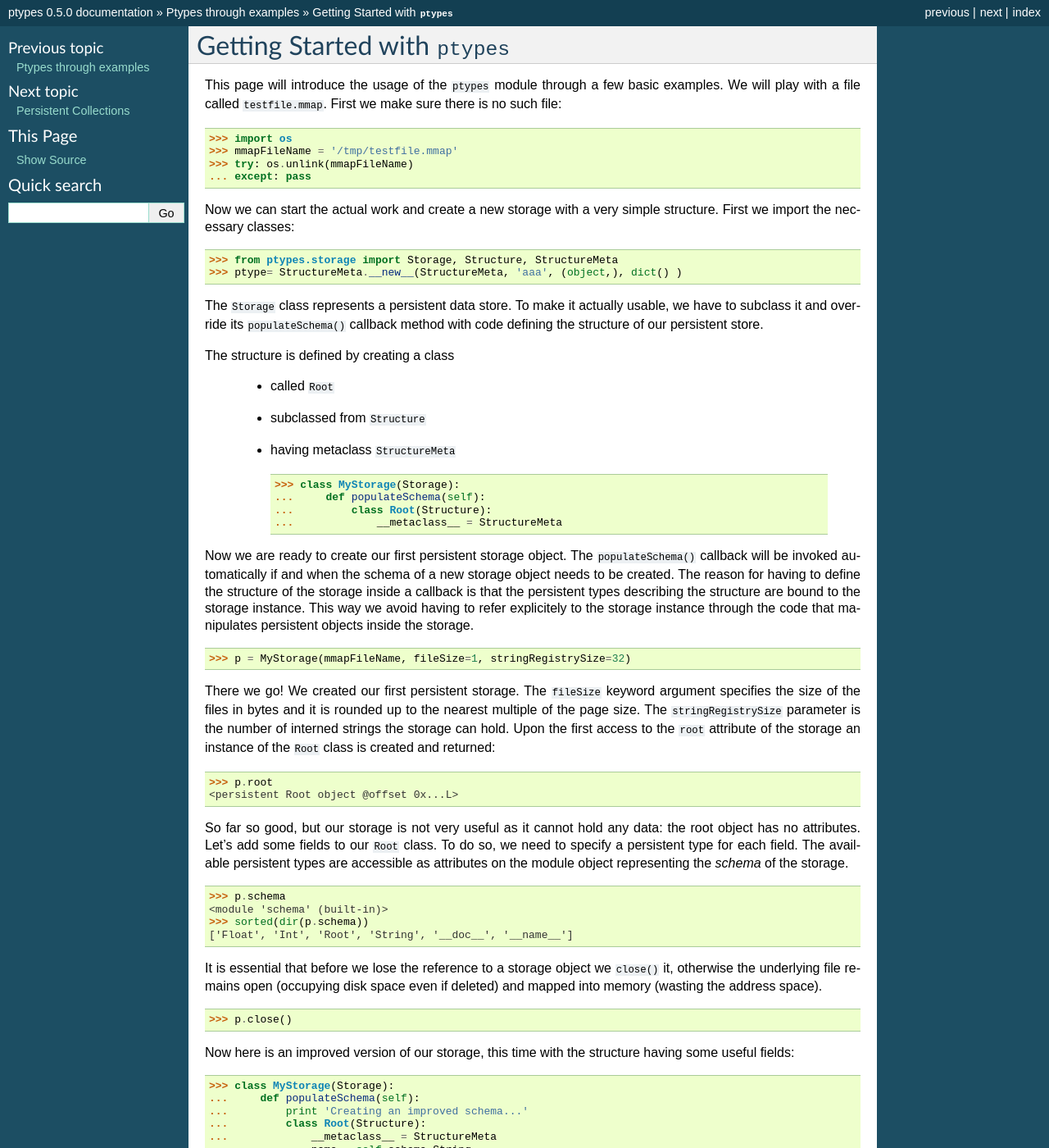
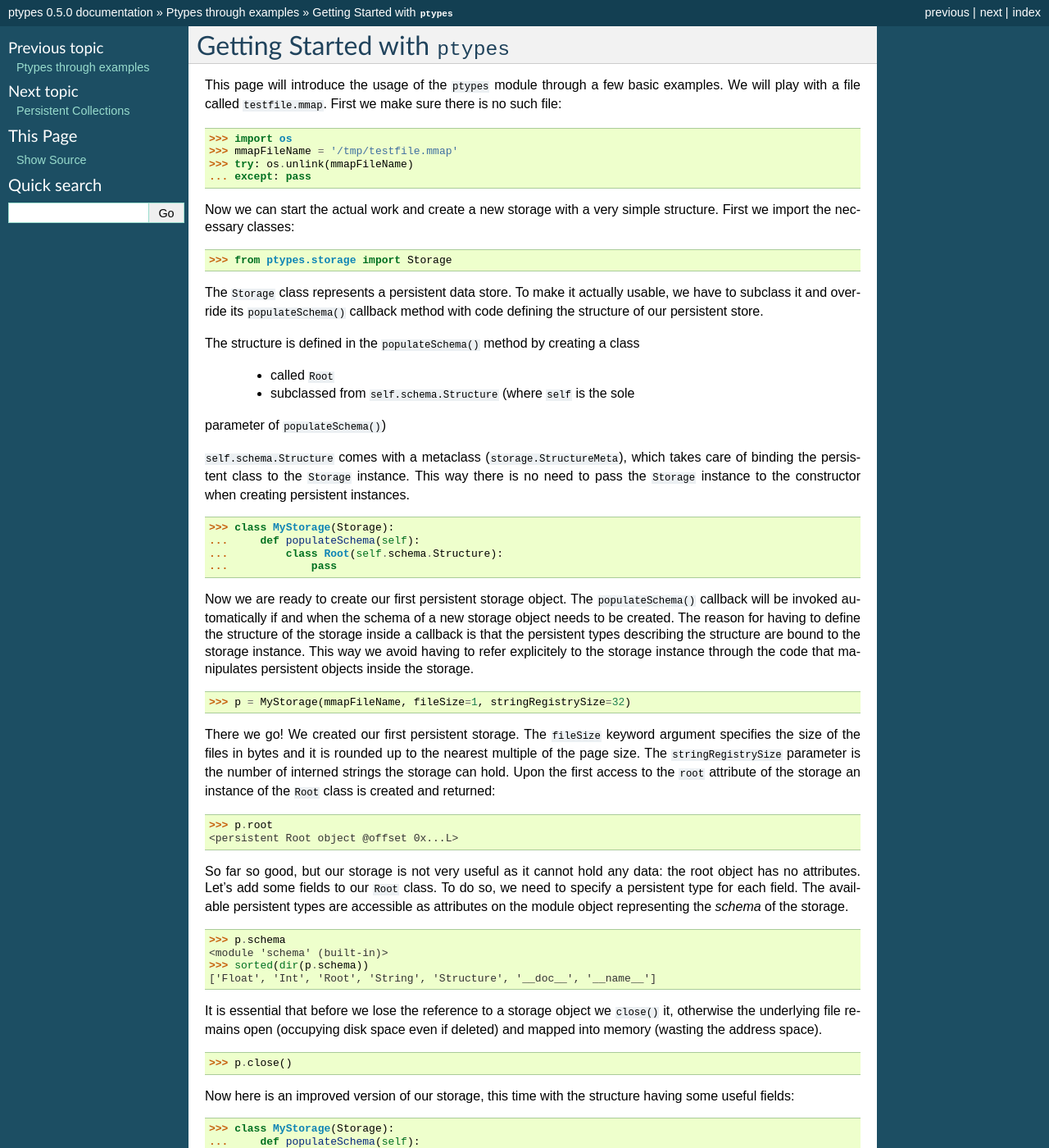
Before and after one commit to AmadeusITGroup/python-ptypes, a Sphinx documentation site: the page built from doc/storage.rst, in a window 1280 px wide and 1400 px high. Shown: the whole window at 82% size. Built offline with Sphinx 7.4.7, drawn with Linux system fonts in a browser that asks for light colours; formulas are drawn with MathJax 3; some of the changed text lies outside the part shown.

Commit message:
No need for __metaclass__ = StructureMeta

```diff
--- a/doc/buffer.rst
+++ b/doc/buffer.rst
@@ -15,14 +15,13 @@ We will play with a file called ``testfile.mmap``. First we make sure there is n
 Now we can start the actual work and create a new storage for the persistent buffers.
 First we import the necessary classes:
 
-      >>> from ptypes.storage import Storage, Structure, StructureMeta
+      >>> from ptypes.storage import Storage
       >>> from ptypes.buffer import Buffer
 
       >>> class MyStorage(Storage):
       ...     def populateSchema(self):
       ...         MyBuffer = self.define( Buffer )
-      ...         class Root(Structure):
-      ...             __metaclass__ = StructureMeta
+      ...         class Root(self.schema.Structure):
       ...             myBuffer = MyBuffer
       >>> p = MyStorage(mmapFileName, fileSize=16000, stringRegistrySize=32)
 
--- a/doc/storage.rst
+++ b/doc/storage.rst
@@ -13,23 +13,28 @@ We will play with a file called ``testfile.mmap``. First we make sure there is n
 Now we can start the actual work and create a new storage with a very simple structure.
 First we import the necessary classes:
 
-   >>> from ptypes.storage import Storage, Structure, StructureMeta
-   >>> ptype= StructureMeta.__new__(StructureMeta, 'aaa', (object,), dict() )
+   >>> from ptypes.storage import Storage
 
 The ``Storage`` class represents a persistent data store. To make it actually usable, we have to
 subclass it and override its ``populateSchema()`` callback method with code defining the structure
 of our persistent store.
 
-The structure is defined by creating a class
+The structure is defined in the ``populateSchema()`` method by creating a
+class
 
  * called ``Root``
- * subclassed from ``Structure``
- * having metaclass ``StructureMeta``
+ * subclassed from ``self.schema.Structure`` (where ``self`` is the sole
+parameter of ``populateSchema()``)
+
+``self.schema.Structure`` comes with a metaclass (``storage.StructureMeta``),
+which takes care of binding the persistent class to the ``Storage`` instance.
+This way there is no need to pass the ``Storage`` instance to the constructor
+when creating persistent instances.
 
       >>> class MyStorage(Storage):
       ...     def populateSchema(self):
-      ...         class Root(Structure):
-      ...             __metaclass__ = StructureMeta
+      ...         class Root(self.schema.Structure):
+      ...             pass
 
 Now we are ready to create our first persistent storage object.
 The ``populateSchema()`` callback will be invoked automatically if and when the schema of a new storage
@@ -58,7 +63,7 @@ representing the *schema* of the storage.
       >>> p.schema
       <module 'schema' (built-in)>
       >>> sorted(dir(p.schema))
-      ['Float', 'Int', 'Root', 'String', '__doc__', '__name__']
+      ['Float', 'Int', 'Root', 'String', 'Structure', '__doc__', '__name__']
 
 It is essential that before we lose the reference to a storage object we ``close()`` it,
 otherwise the underlying file remains open (occupying disk space even if deleted) and
@@ -71,8 +76,7 @@ Now here is an improved version of our storage, this time with the structure hav
       >>> class MyStorage(Storage):
       ...     def populateSchema(self):
       ...         print 'Creating an improved schema...'
-      ...         class Root(Structure):
-      ...             __metaclass__ = StructureMeta
+      ...         class Root(self.schema.Structure):
       ...             name = self.schema.String
       ...             age = self.schema.Int
       ...             weight = self.schema.Float
@@ -213,8 +217,7 @@ which will actually create the new persistent type. Let's see this through an ex
       ...
       ...     def populateSchema(self):
       ...
-      ...         class Agent(Structure):
-      ...             __metaclass__ = StructureMeta
+      ...         class Agent(self.schema.Structure):
       ...             name = self.schema.String
       ...             age = self.schema.Int
       ...             weight = self.schema.Float
@@ -222,8 +225,7 @@ which will actually create the new persistent type. Let's see this through an ex
       ...         self.define( List('ListOfAgents')[Agent] )
       ...         self.define( Dict('AgentsByName')[self.schema.String, Agent] )
       ...
-      ...         class Root(Structure):
-      ...             __metaclass__ = StructureMeta
+      ...         class Root(self.schema.Structure):
       ...             agents = self.schema.ListOfAgents
       ...             agentsByName = self.schema.AgentsByName
 
@@ -236,7 +238,7 @@ Before we access the persistent list or dict, we need to create them:
 
 Now we can store at least 13 agents by their names and ages (the actual limits may be higher).
 Note that while the root object was created automatically on the first access to ``p.root``,
-all other Structure instances have to be created explicitly. Specifying keyword arguments
+all other ``Structure`` instances have to be created explicitly. Specifying keyword arguments
 as constructor parameters allows for the immediate initialization of the fields of the structure.
 
       >>> for agentName, age in (("Felix Leiter", 31), ("Miss Moneypenny", 23), ("Bill Tanner",57)):
@@ -324,8 +326,7 @@ with types assigned by value:
       ...         self.define( List('ListOfInts' )[self.schema.Int ] )
       ...         self.define( List('ListOfFloats')[self.schema.Float] )
       ...
-      ...         class Root(Structure):
-      ...             __metaclass__ = StructureMeta
+      ...         class Root(self.schema.Structure):
       ...             uints = self.schema.ListOfInts
       ...             floats = self.schema.ListOfFloats
       >>> p = MyStorage(mmapFileName, fileSize=1, stringRegistrySize=32)      #doctest: +ELLIPSIS
@@ -350,8 +351,7 @@ with types assigned by value:
       ...     def populateSchema(self):
       ...         self.define( Dict('MyType')[self.schema.Int, self.schema.String] )
       ...
-      ...         class Root(Structure):
-      ...             __metaclass__ = StructureMeta
+      ...         class Root(self.schema.Structure):
       ...             myType = self.schema.MyType
       >>> p = MyStorage(mmapFileName, fileSize=1, stringRegistrySize=32)      #doctest: +ELLIPSIS  +REPORT_NDIFF
       >>> os.unlink(mmapFileName)
@@ -361,8 +361,8 @@ If you pass in the wrong number of type arguments to a type descriptor, you will
       >>> class MyStorage(Storage):
       ...     def populateSchema(self):
       ...         self.define( Dict('BadType')[1, 2, 3] )
-      ...         class Root(Structure):
-      ...             __metaclass__ = StructureMeta
+      ...         class Root(self.schema.Structure):
+      ...             pass
       >>> p = MyStorage(mmapFileName, 1, 32)                                  #doctest: +ELLIPSIS
       Traceback (most recent call last):
          ...
@@ -372,8 +372,8 @@ If you pass in the wrong number of type arguments to a type descriptor, you will
       >>> class MyStorage(Storage):
       ...     def populateSchema(self):
       ...         self.define( Dict('BadType')[None, None] )
-      ...         class Root(Structure):
-      ...             __metaclass__ = StructureMeta
+      ...         class Root(self.schema.Structure):
+      ...             pass
       >>> p = MyStorage(mmapFileName, 1, 32) #doctest: +ELLIPSIS
       Traceback (most recent call last):
          ...
@@ -390,8 +390,7 @@ so you can use it in subsequent type definitions.
       ...     def populateSchema(self):
       ...         stringSet1 = self.define( Dict('ThisIsInFactASet')[self.schema.String, None] )
       ...         stringSet2 = self.define( Set ('ThisIsAnotherSet')[self.schema.String] )
-      ...         class Root(Structure):
-      ...             __metaclass__ = StructureMeta
+      ...         class Root(self.schema.Structure):
       ...             strings1 = stringSet1
       ...             strings2 = stringSet2
       >>> p = MyStorage(mmapFileName, 1, 32)
```
Also changed, not shown: doc/graph.rst (+6 -11 lines), doc/pcollections.rst (+6 -11 lines), 4 other files.
